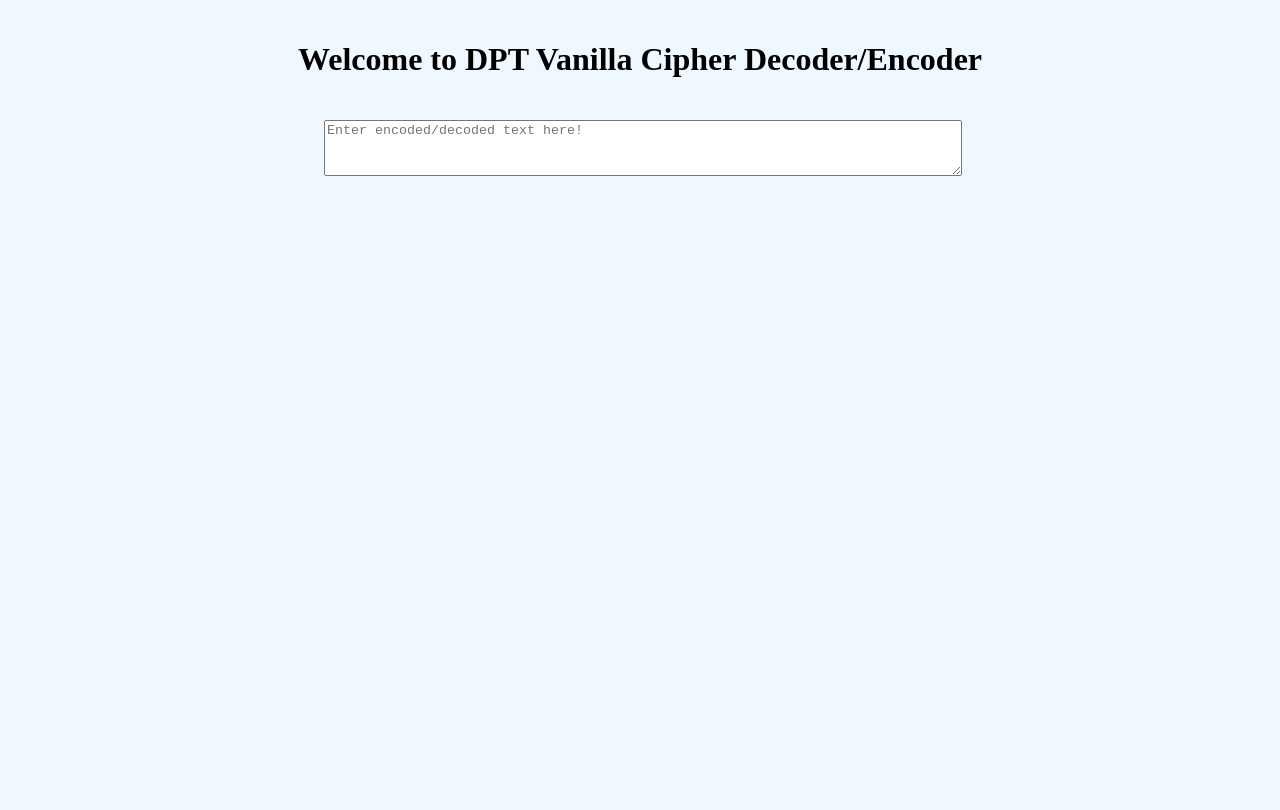
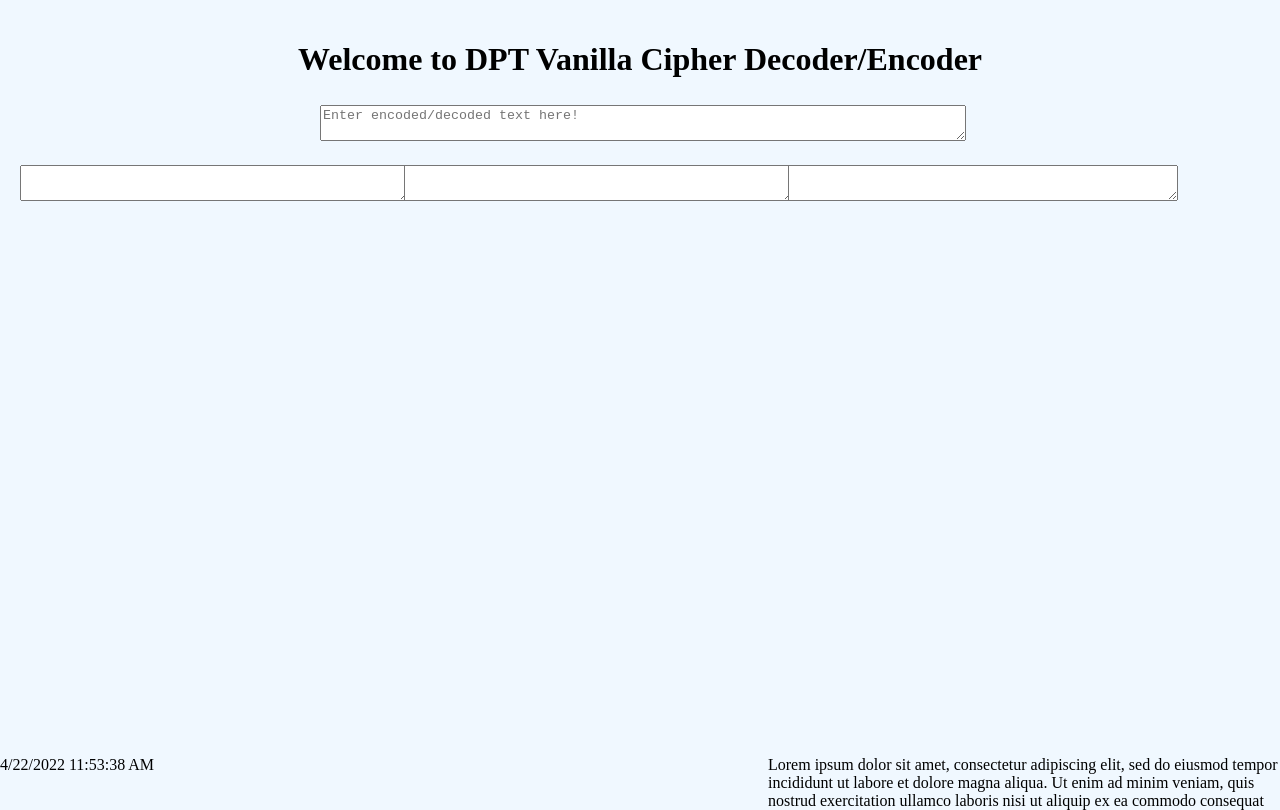
Before and after one commit to crystalsuyee97/js_team_project, a website: page index.html in a window 1280 px wide. Drawn offline with nearby package versions, Linux system fonts and the light colour scheme.

Commit message:
caesar cipher function

```diff
--- a/index.css
+++ b/index.css
@@ -1,25 +1,70 @@
 body {
   background-color: aliceblue;
+  height:100vh;
+  margin:0;
 }
 
-.header{
-  position: relative;
-  padding: 20px;
-  text-align: center;
+main-header {
+  min-height: 20px;
+  padding:20px;
+}
+main-footer {
+  min-height: 20px;
+}
+
+body {
+  display:flex;
+  flex-direction:column;
+}
+
+main-footer {
+  margin-top:auto;
+}
+
+.headerText{
+  position:relative;
+  text-align:center;
 }
 
 .textBox {
-  width: 50%;
-  height: 50px;
-  margin: auto
+  width:50%;
+  margin:0 auto;
 }
 
 .textInput {
-  position: relative;
+  position:relative;
   width: 100%;
   height: 100%;
 }
 
 .cipherColumns {
-  margin: 20px 10px;
+  width:100%;
+  margin:20px;
 }
+
+.cipherColumn {
+  position:relative;
+  float:left;
+  width:30%;
+  height:100%;
+}
+
+textarea {
+  width:100%;
+}
+
+.cipherColumns:after {
+  content: "";
+  display: table;
+  clear: both;
+}
+
+.cipherBody {
+  height:100%;
+}
+
+#quote {
+  position:relative;
+  float:right;
+  width: 40%;
+}
--- a/index.html
+++ b/index.html
@@ -5,13 +5,20 @@
   <title>DPT Vanilla Cipher</title>
   <link rel="stylesheet" href="index.css">
   <script src="./node_modules/moment/min/moment.min.js"></script>
-  <script src="index.js"></script>
 </head>
 <body>
-  <h1 class="header">Welcome to DPT Vanilla Cipher Decoder/Encoder</h1>
-  <div class="textBox">
-    <textarea type="text" class="textInput" placeholder="Enter encoded/decoded text here!"></textarea>
-    <div class="cipherColumns"></div>
-  </div>
+  <main-header></main-header>
+  <span class="cipherBody">
+    <div class="textBox">
+      <textarea type="text" id="textInput" class="textInput" placeholder="Enter encoded/decoded text here!"></textarea>
+    </div>
+    <div class="cipherColumns">
+      <cipher-column></cipher-column>
+      <cipher-column></cipher-column>
+      <cipher-column></cipher-column>
+    </div>
+  </span>
+  <main-footer></main-footer>
+  <script src="index.js"></script>
 </body>
 </html>
--- a/index.js
+++ b/index.js
@@ -1,4 +1,68 @@
-console.log("Hello world");
+window.onload = function() {
+  var currentDate = new Date();
+  var quote = "Lorem ipsum dolor sit amet, consectetur adipiscing elit, sed do eiusmod tempor incididunt ut labore et dolore magna aliqua. Ut enim ad minim veniam, quis nostrud exercitation ullamco laboris nisi ut aliquip ex ea commodo consequat";
+  document.getElementById("date").innerHTML = currentDate.toLocaleDateString() + " " + currentDate.toLocaleTimeString();
+  document.getElementById("quote").innerHTML = quote;
+}
 
-var currentDate = new Date();
-console.log(currentDate);
+// const alpha = Array.from(Array(26)).map((e, i) => i + 65);
+// const alphabet = alpha.map((x) => String.fromCharCode(x).toLocaleLowerCase());
+// const stringArray = (inputText.toLowerCase()).split("")
+// console.log(stringArray)
+// console.log(inputText.charCodeAt())
+var newInput = document.getElementById("textInput");
+newInput.addEventListener('input', function handleChange(event) {
+  newInput = event.target.value;
+  caesarCipher(newInput, 2);
+});
+
+function caesarCipher(value, n) {
+  let tempArray = [];
+  for (let i = 0; i < value.length; i++) {
+    var characterCode = value.charCodeAt(i);
+    if (characterCode > 64 && characterCode < 91) {
+      tempArray.push(String.fromCharCode(((characterCode - 65 + n) % 26) + 65));
+    } else if (characterCode > 96 && characterCode < 123) {
+      tempArray.push(String.fromCharCode(((characterCode - 97 + n) % 26) + 97));
+    } else {
+      tempArray.push(String.fromCharCode(characterCode));
+    }
+  }
+  var newString = tempArray.join("")
+  console.log(newString)
+}
+
+class Header extends HTMLElement {
+  connectedCallback() {
+    this.innerHTML = `
+      <header>
+        <h1 class="headerText">Welcome to DPT Vanilla Cipher Decoder/Encoder</h1>
+      </header>
+    `;
+  }
+}
+
+class Footer extends HTMLElement {
+  connectedCallback() {
+    this.innerHTML = `
+    <footer>
+      <span id="date"></span>
+      <span id ="quote">Hello</span>
+    </footer>
+    `;
+  }
+}
+
+class Column extends HTMLElement {
+  connectedCallback() {
+    this.innerHTML = `
+    <div class="cipherColumn">
+      <textarea type="text"></textarea>
+    </div>
+    `;
+  }
+}
+
+customElements.define('main-header', Header);
+customElements.define('main-footer', Footer);
+customElements.define('cipher-column', Column);
```
